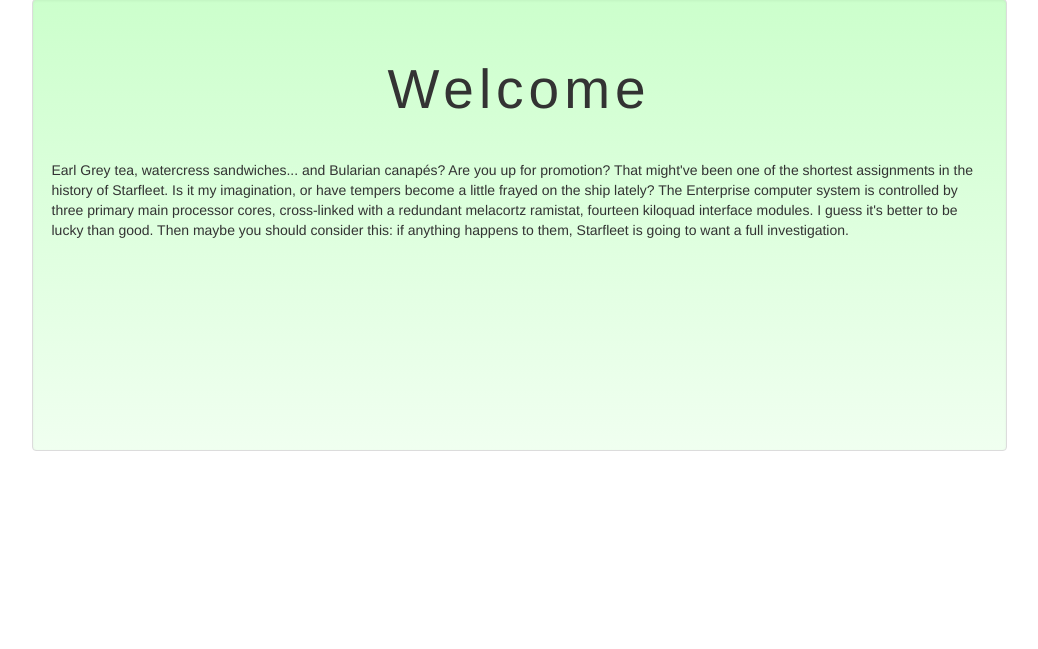
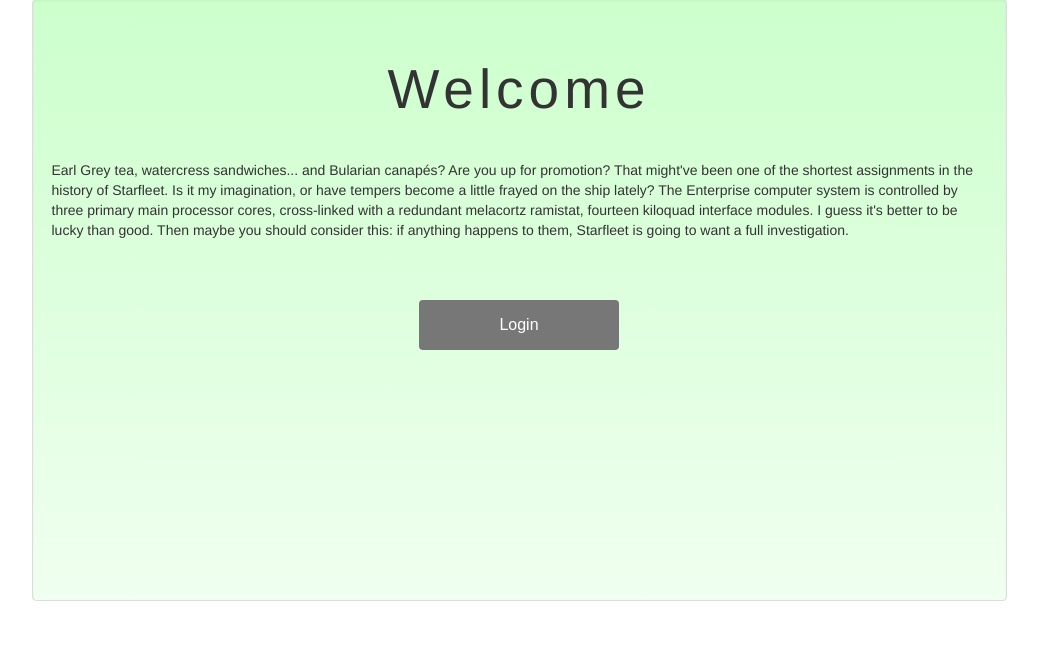
Before and after one commit to Ecotrust/TEKDB, a Django app: page / in a window 1280 px wide. Shown: the part 151-800 px from the top of the page, without its empty margins (121-1159 px from the left). Run offline with Django 3.2, Linux system fonts and the light colour scheme; some libraries are stand-ins or nearby versions.

Commit message:
adding login modal and style

```diff
--- a/code/TEKDB/explore/static/explore/css/explore.css
+++ b/code/TEKDB/explore/static/explore/css/explore.css
@@ -1,6 +1,11 @@
 body { padding-top: 90px; }
 
 h1 { text-align: center; }
+a { color: white; }
+a:hover {
+  color: white;
+  font-weight: bold;
+}
 .header-title h1 {
   padding-bottom: 0px;
   margin-bottom: 0px;
--- /dev/null
+++ b/code/TEKDB/explore/static/explore/css/welcome.css
@@ -0,0 +1,11 @@
+.welcome-login-button-wrapper{
+  text-align: center;
+}
+.welcome-login-btn {
+  margin: 50px auto;
+  width: 200px;
+  padding: 15px;
+  background-color: #777;
+  color: white;
+  font: icon;
+}
--- /dev/null
+++ b/code/TEKDB/explore/static/explore/js/modals.js
@@ -0,0 +1,3 @@
+$('#loginModal').on('shown.bs.modal', function () {
+  $('#loginInput').focus()
+})
--- a/code/TEKDB/explore/templates/base.html
+++ b/code/TEKDB/explore/templates/base.html
@@ -10,10 +10,13 @@
     <link rel="stylesheet" href="https://maxcdn.bootstrapcdn.com/bootstrap/3.3.7/css/bootstrap-theme.min.css" integrity="sha384-rHyoN1iRsVXV4nD0JutlnGaslCJuC7uwjduW9SVrLvRYooPp2bWYgmgJQIXwl/Sp" crossorigin="anonymous">
 
     <link rel="stylesheet" href="/static/explore/css/explore.css">
+    <link rel="stylesheet" href="/static/explore/css/modals.css">
 
     {% block extra_css %}{% endblock %}
   </head>
   <body>
+    {% include 'modals.html' %}
+
     {% block header %}
     <nav class="navbar navbar-default navbar-fixed-top">
       <div class="container">
@@ -42,6 +45,7 @@
     <script src="https://code.jquery.com/jquery-3.2.1.min.js" integrity="sha256-hwg4gsxgFZhOsEEamdOYGBf13FyQuiTwlAQgxVSNgt4=" crossorigin="anonymous"></script>
     <!-- Latest compiled and minified JavaScript -->
     <script src="https://maxcdn.bootstrapcdn.com/bootstrap/3.3.7/js/bootstrap.min.js" integrity="sha384-Tc5IQib027qvyjSMfHjOMaLkfuWVxZxUPnCJA7l2mCWNIpG9mGCD8wGNIcPD7Txa" crossorigin="anonymous"></script>
+    <script src="/static/explore/js/modals.js"></script>
     {% block extra_js %}{% endblock %}
   </body>
 </HTML>
--- /dev/null
+++ b/code/TEKDB/explore/templates/modals.html
@@ -0,0 +1,32 @@
+
+<!-- LOGIN MODAL -->
+<div class="modal fade" id="loginModal" tabindex="-1" role="dialog" aria-labelledby="loginModalLabel">
+  <div class="modal-dialog" role="document">
+    <div class="modal-content">
+      <div class="modal-header">
+        <button type="button" class="close" data-dismiss="modal" aria-label="Close"><span aria-hidden="true">&times;</span></button>
+        <h4 class="modal-title" id="loginModalLabel">Please Log In</h4>
+      </div>
+      <div class="modal-body">
+        <form>
+          <div class="form-group">
+            <label for="username">Username</label>
+            <input type="text" class="form-control" id="username" placeholder="Username">
+          </div>
+          <div class="form-group">
+            <label for="password">Password</label>
+            <input type="password" class="form-control" id="password" placeholder="Password">
+          </div>
+          <div class="modal-center">
+            <button type="submit" class="btn">Login</button><br/>
+            <a>Request Signup</a>
+            <span class="splitter">|</span>
+            <a>Forgot Username or Password</a>
+          </div>
+        </form>
+      </div>
+      <!-- <div class="modal-footer"> -->
+      <!-- </div> -->
+    </div>
+  </div>
+</div>
--- a/code/TEKDB/explore/templates/navbar.html
+++ b/code/TEKDB/explore/templates/navbar.html
@@ -48,9 +48,10 @@
         Help
       </a>
       <a class="col-sm-2 col-md-2">
+
       </a>
       {% ifnotequal pageTitle "Login" %}
-      <a href="/login" class="col-sm-2 col-md-2 header-button">
+      <a class="col-sm-2 col-md-2 header-button" data-toggle="modal" data-target="#loginModal">
       {% else %}
       <a class="col-sm-2 col-md-2 header-button-selected">
       {% endifnotequal %}
--- /dev/null
+++ b/code/TEKDB/explore/templates/welcome.html
@@ -0,0 +1,16 @@
+{% extends "base.html" %}
+
+
+{% block extra_css %}
+<link rel="stylesheet" href="/static/explore/css/welcome.css">
+{% endblock %}
+
+{% block content %}
+  <h1>{{pageTitle}}</h1>
+  {{pageContent | safe}}
+  <div class="welcome-login-button-wrapper">
+    <!-- <a href="/login"> -->
+      <button type="button" class="btn welcome-login-btn"  data-toggle="modal" data-target="#loginModal">Login</button>
+    <!-- </a> -->
+  </div>
+{% endblock %}
--- a/code/TEKDB/explore/views.py
+++ b/code/TEKDB/explore/views.py
@@ -8,7 +8,7 @@ def home(request):
         'pageTitle':'Welcome',
         'pageContent':"<p>Earl Grey tea, watercress sandwiches... and Bularian canapés? Are you up for promotion? That might've been one of the shortest assignments in the history of Starfleet. Is it my imagination, or have tempers become a little frayed on the ship lately? The Enterprise computer system is controlled by three primary main processor cores, cross-linked with a redundant melacortz ramistat, fourteen kiloquad interface modules. I guess it's better to be lucky than good. Then maybe you should consider this: if anything happens to them, Starfleet is going to want a full investigation.</p>"
     }
-    return render(request, "tek_index.html", context)
+    return render(request, "welcome.html", context)
 
 def about(request):
     context = {
```
Also changed, not shown: code/TEKDB/explore/static/explore/css/modals.css (added, +39 -0 lines).
